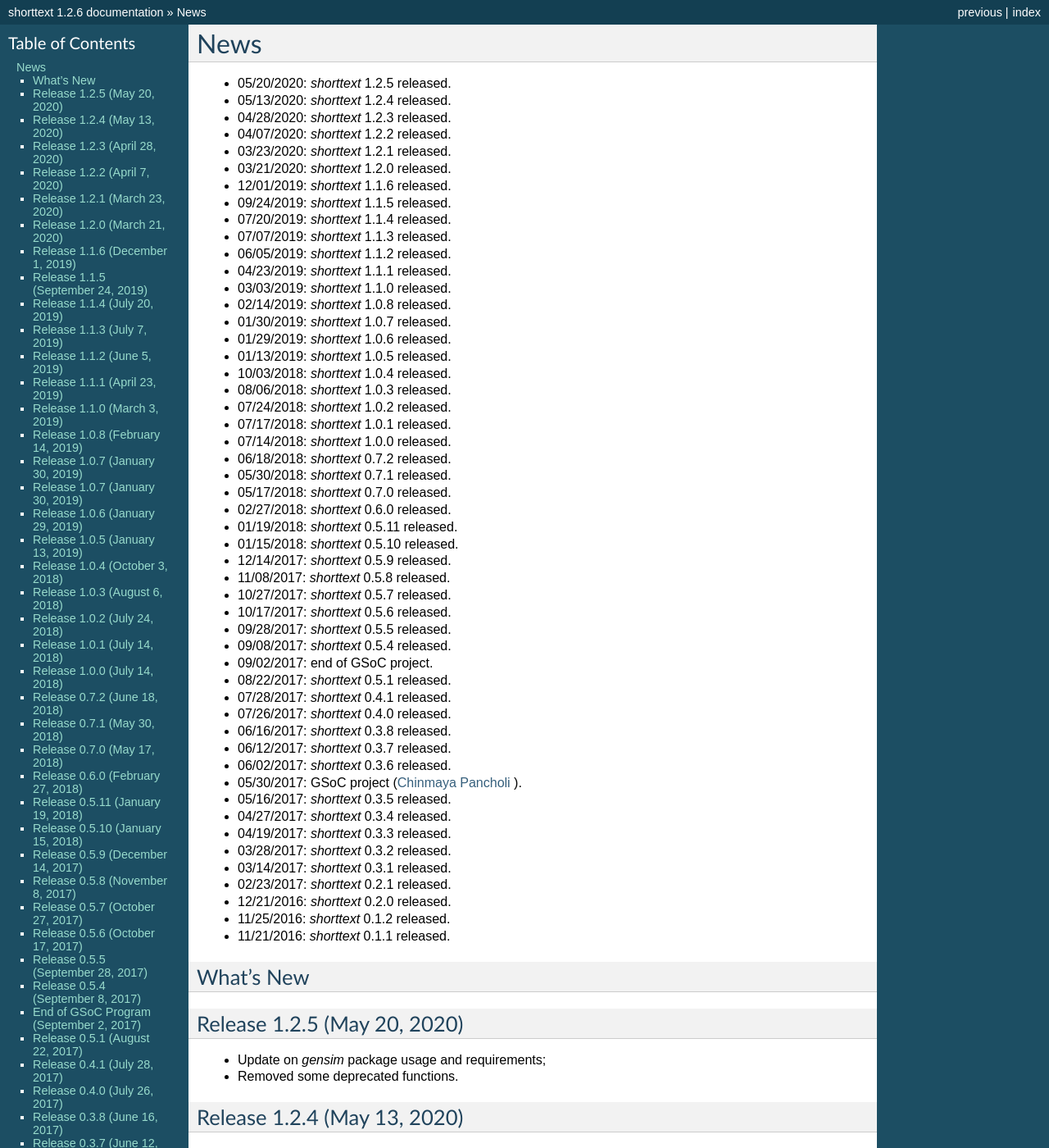
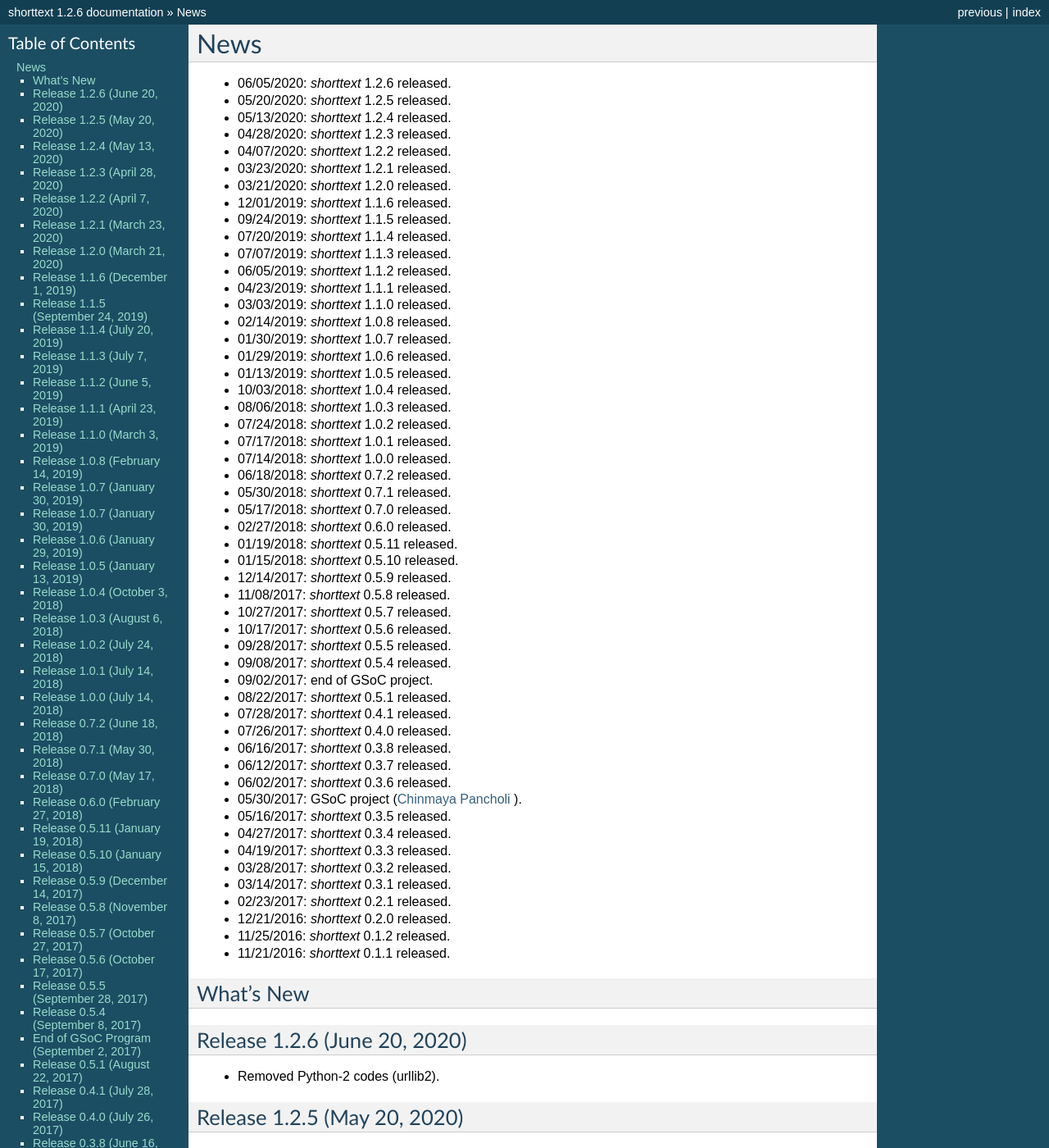
Before and after one commit to stephenhky/PyShortTextCategorization, a Sphinx documentation site: the page built from docs/news.rst, in a window 1280 px wide and 1400 px high. Shown: the whole window at 82% size. Built offline with Sphinx 7.4.7, drawn with Linux system fonts in a browser that asks for light colours.

Commit message:
release 1.2.6

```diff
--- a/docs/news.rst
+++ b/docs/news.rst
@@ -1,6 +1,7 @@
 News
 ====
 
+* 06/05/2020: `shorttext` 1.2.6 released.
 * 05/20/2020: `shorttext` 1.2.5 released.
 * 05/13/2020: `shorttext` 1.2.4 released.
 * 04/28/2020: `shorttext` 1.2.3 released.
@@ -56,6 +57,11 @@
 
 What's New
 ----------
+
+Release 1.2.6 (June 20, 2020)
+-----------------------------
+
+* Removed Python-2 codes (urllib2).
 
 Release 1.2.5 (May 20, 2020)
 -----------------------------
--- a/setup.py
+++ b/setup.py
@@ -28,7 +28,7 @@
 
 
 setup(name='shorttext',
-      version='1.2.6a01',
+      version='1.2.6',
       description="Short Text Mining",
       long_description=package_description(),
       long_description_content_type='text/markdown',
```
Also changed, not shown: README.md (+1 -0 lines).
